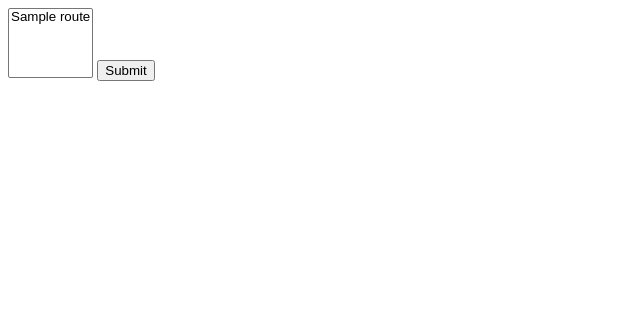
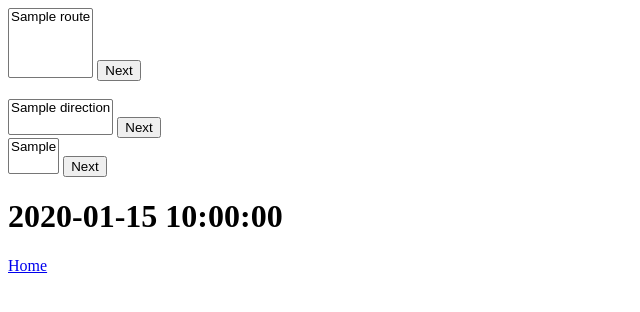
Before and after one commit to alexsimpson440dev/MetroTransitDepartureTime, a Flask app: template templates/index.html in a window 1280 px wide. Shown: the top 312 px of the page, without its empty margins (0-640 px from the left). Run offline with Flask 2, Linux system fonts and the light colour scheme; the template is opened without the code that fills it: most values are stand-ins (such as "Sample title", 1, 10 or a date in 2020).

Commit message:
Updated server to handle requests for exact data regarding the search. E.G: User picks route, direction, and bus stop. Returns time until next departure.

```diff
--- a/src/metrotransit_api.py
+++ b/src/metrotransit_api.py
@@ -25,9 +25,23 @@ class MetroTransitAPI(object):
             routes_dict[route_number] = route_name
         return routes_dict
 
+    # get directions functions gets the two directions that will work with a provided route
+    def get_directions(self, route_number):
+        direction_dict = dict()
+
+        direction_url = DEFAULT_URL + "Directions/" + route_number + JSON_FORMAT
+        read_url = self.read_provided_url(direction_url)
+        parsed_url = self.parse_provided_url(read_url)
+        for directions in parsed_url:
+            value = directions['Value']
+            direction = directions['Text']
+
+            direction_dict[value] = direction
+        return direction_dict
+
     # defines the get_route_number
     # this returns all route numbers where a users entered in route is in the API's route url
-    def get_route_number(self, route):
+    '''def get_route_number(self, route):
         routes_url = DEFAULT_URL + "Routes" + JSON_FORMAT
         read_url = self.read_provided_url(routes_url)
         parse_read_url = self.parse_provided_url(read_url)
@@ -35,17 +49,22 @@ class MetroTransitAPI(object):
             if route in items['Description'].lower():
                 return items['Route']
             else:
-                pass
+                pass'''
 
     # defines the get_stop_identifier which intakes a bus stop name, direction number, and route number
     # the function then returns the bus stop number if applicable
-    def get_stop_identifier(self, bus_stop, direction, route_number):
-        stops_url = DEFAULT_URL + "Stops/" + str(route_number) + "/" + str(direction) + JSON_FORMAT
+    def get_stop_identifier(self, direction, route_number):
+        stops_dict = dict()
+
+        stops_url = DEFAULT_URL + "Stops/" + route_number + "/" + direction + JSON_FORMAT
         read_url = self.read_provided_url(stops_url)
         parsed_url = self.parse_provided_url(read_url)
         for stops in parsed_url:
-            if bus_stop in stops['Text'].lower():
-                return stops['Value']
+            value = stops['Value']
+            text = stops['Text']
+
+            stops_dict[value] = text
+        return stops_dict
 
     # defines_get_departure which takes in a route number, direction, and stop id
     # the function then loops through a json for the first 'DepartureText'
--- a/src/server.py
+++ b/src/server.py
@@ -12,12 +12,35 @@ app.secret_key = os.urandom(24)
 # gets index.html
 # if the get function is run, the home function gets routes from the API and displays it in a web page
 @app.route('/')
+@app.route('/index.html')
 def home():
-    if request.method=='GET':
-        routes = API.get_routes()
-        return render_template('index.html', routes=routes)
-    else:
-        return render_template('index.html')
+    routes = API.get_routes()
+    return render_template('index.html', routes=routes, directions=None, bus_stops=None, time=None)
+
+@app.route('/direction', methods=['get', 'post'])
+def direction():
+    route_number = request.args.get('route')
+    directions = API.get_directions(route_number)
+
+    return render_template('index.html', routes=None, directions=directions, route_number=route_number, bus_stops=None, time=None)
+
+@app.route('/stop', methods=['get', 'post'])
+def stop():
+    route_number = request.args.get('route')
+    direction_number = request.args.get('direction')
+
+    bus_stops = API.get_stop_identifier(direction_number, route_number)
+    return render_template('index.html', routes=None, directions=None, bus_stops=bus_stops,
+    route_number=route_number, direction_number=direction_number, time=None)
+
+@app.route('/time', methods=['get', 'post'])
+def time():
+    route_number = request.args.get('route')
+    direction_number = request.args.get('direction')
+    stop_number = request.args.get('stop')
+
+    time = API.get_next_departure(route_number, direction_number, stop_number)
+    return render_template('index.html', routes=None, directions=None, bus_stops=None, time=time)
 
 # runs the server locally
 if __name__ == "__main__":
--- a/templates/index.html
+++ b/templates/index.html
@@ -7,14 +7,48 @@
 <body>
     <div>
         <div>
-            <form method="get">
-                <select name="routes" size="4">
+            {% if routes != None %}
+            <form action="/direction" method="get">
+                <select name="route" size="4">
                     {% for num, route in routes.items() %}
                         <option value="{{ num }}">{{ route }}</option>
                     {% endfor %}
                 </select>
-                <input type="submit" value="Submit">
+                <input type="submit" value="Next">
             </form>
+            {% endif %}
+
+            <br>
+
+            {% if directions != None %}
+            <form action="/stop" method="get">
+                <select name="direction" size="2">
+                    {% for value, direction in directions.items() %}
+                        <option value="{{ value }}">{{ direction }}</option>
+                    {% endfor %}
+                </select>
+                <input type="hidden" name="route" value="{{route_number}}">
+                <input type="submit" value="Next">
+            </form>
+            {% endif %}
+
+            {% if bus_stops != None %}
+            <form action="/time" method="get">
+                <select name="stop" size="2">
+                    {% for value, bus_stop in bus_stops.items() %}
+                        <option value="{{ value }}">{{ bus_stop }}</option>
+                    {% endfor %}
+                </select>
+                <input type="hidden" name="route" value="{{route_number}}">
+                <input type="hidden" name="direction" value="{{direction_number}}">
+                <input type="submit" value="Next">
+            </form>
+            {% endif %}
+
+            {% if time != None %}
+                <h1>{{ time }}</h1>
+                <a href="index.html">Home</a>
+            {% endif %}
         </div>
     </div>
 </body>
```
